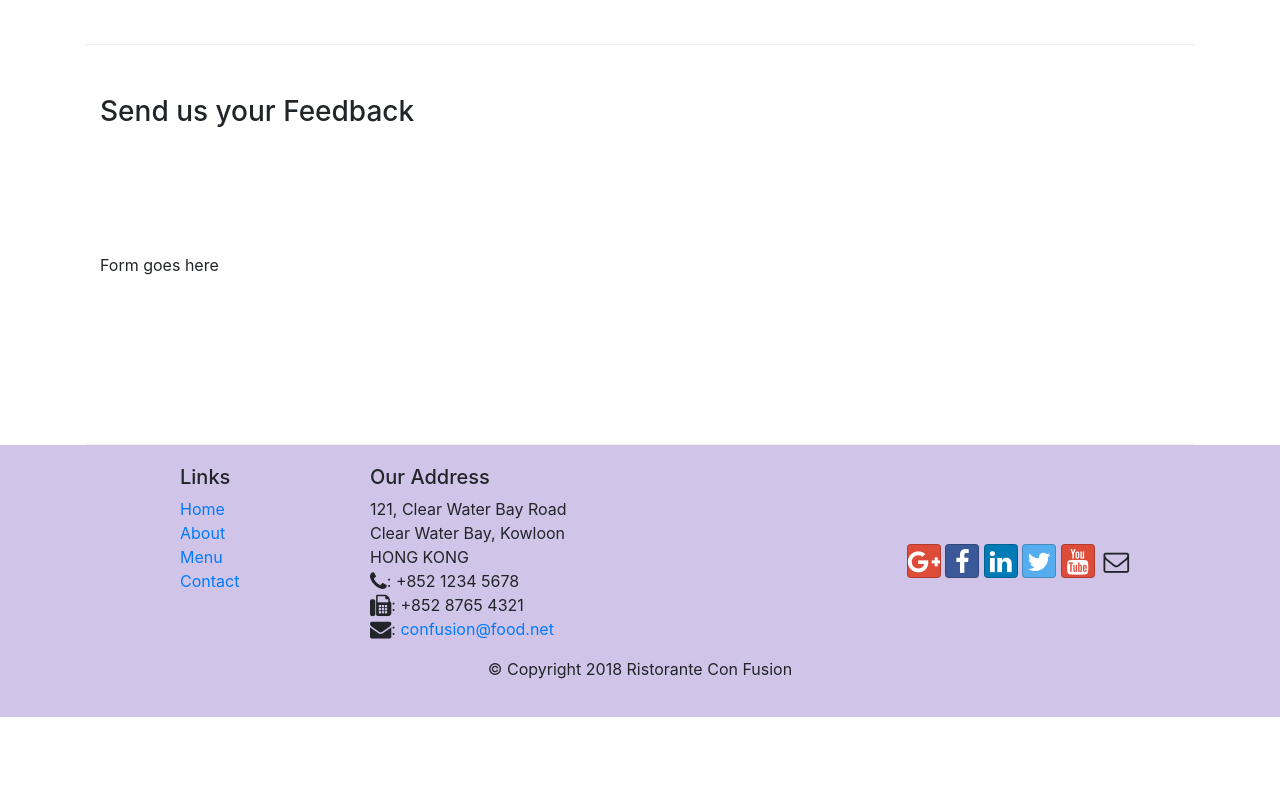
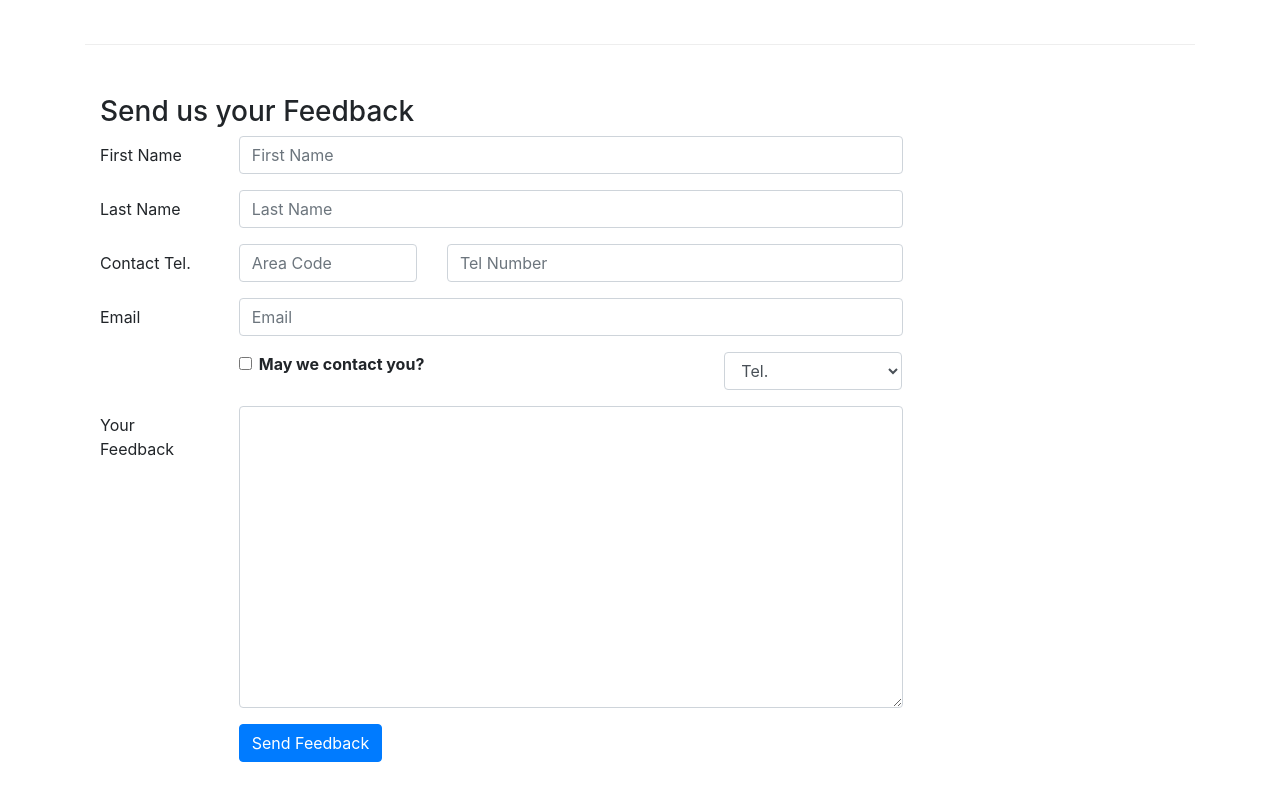
Before and after one commit to GiuntaG/GIT, a website: page Confusion/Bootstrap4/conFusion/contactus.html in a window 1280 px wide. Shown: the part 820-1620 px from the top of the page. Before the commit the page ends 1537 px from the top, so only its background shows below. Drawn offline with nearby package versions, Linux system fonts and the light colour scheme.

Commit message:
agregado de formulario

```diff
--- a/Confusion/Bootstrap4/conFusion/contactus.html
+++ b/Confusion/Bootstrap4/conFusion/contactus.html
@@ -91,7 +91,60 @@
               <h3>Send us your Feedback</h3>
            </div>
             <div class="col-12 col-md-9">
-                Form goes here
+                <form >
+                    <div class="form-group row">
+                        <label for ="firstname" class="col-md-2 col-form-label"> First Name</label>
+                        <div class="col-md-10">
+                            <input type="text" class="form-control" id="firstname" name ="firstname" placeholder="First Name">
+                        </div>
+                    </div>
+                    <div class="form-group row">
+                        <label for ="lastname" class="col-md-2 col-form-label"> Last Name</label>
+                        <div class="col-md-10">
+                            <input type="text" class="form-control" id="lastname" name ="lastname" placeholder="Last Name">
+                        </div>
+                    </div>
+                    <div class="form-group row">
+                        <label for ="telnum" class="col-12 col-md-2 col-form-label"> Contact Tel.</label>
+                        <div class="col-5 col-md-3">
+                            <input type="tel" class="form-control" id="areacode" name ="areacode" placeholder="Area Code">
+                        </div>
+                        <div class="col-7 col-md-7">
+                            <input type="tel" class="form-control" id="telnum" name ="telnum" placeholder="Tel Number">
+                        </div>
+                    </div>
+                    <div class="form-group row">
+                        <label for ="emailid" class="col-md-2 col-form-label"> Email</label>
+                        <div class="col-md-10">
+                            <input type="email" class="form-control" id="email" name ="email" placeholder="Email">
+                        </div>
+                    </div>
+                    <div class="form-group row">
+                       <div class="col-md-6 offset-md-2">
+                           <div class="form-check">
+                               <input type="checkbox" class="form-check-input" name="approve" id="approve" value="">
+                               <label class="form-check-label" for="approve"><strong>May we contact you?</strong></label>
+                           </div>
+                       </div>
+                       <div class="col-md-3 offset-md-1">
+                            <select class="form-control" name="" id="">
+                                <option value="">Tel.</option>
+                                <option value="">Email</option>
+                            </select>
+                       </div>
+                    </div>
+                    <div class="form-group row">
+                        <label for ="Feedback" class="col-md-2 col-form-label"> Your Feedback</label>
+                        <div class="col-md-10">
+                            <textarea class="form-control" id="feedback" name ="feedback" rows="12"></textarea>
+                        </div>
+                    </div>
+                    <div class="form-group row">
+                        <div class="offset-md-2 col-md-10">
+                            <button type="submit" class="btn btn-primary">Send Feedback</button>
+                        </div>
+                    </div>
+                </form>
             </div>
              <div class="col-12 col-md">
             </div>
```
